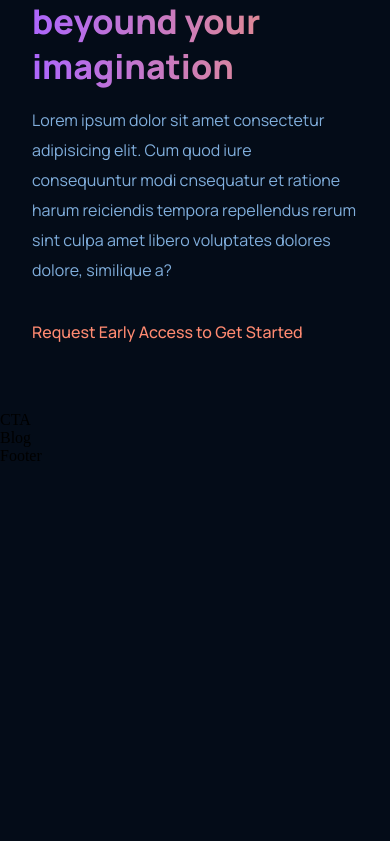
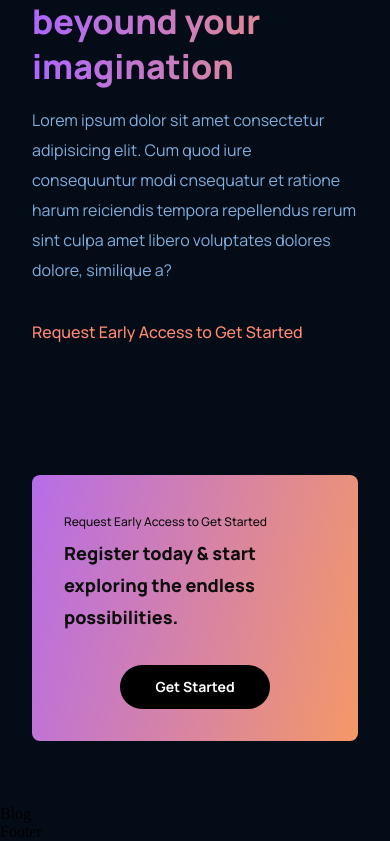
Before and after one commit to Geraldoeze/css-tutoria, a React (Create React App) app in the folder gt3-modernUI/: page / in a window 390 px wide. Shown: the part 4097-4938 px from the top of the page. Before the commit the page ends 4562 px from the top, so only its background shows below. Built offline with nearby package versions, Linux system fonts and the light colour scheme.

Commit message:
done with  cta section

```diff
--- a/gt3-modernUI/src/components/cta/CTA.jsx
+++ b/gt3-modernUI/src/components/cta/CTA.jsx
@@ -3,8 +3,14 @@
 
 const CTA = () => {
     return (
-        <div>
-            CTA
+        <div className='gpt3__cta'>
+            <div className='gpt3__cta-content'>
+                <p>Request Early Access to Get Started</p>
+                <h3>Register today & start exploring the endless possibilities.</h3>
+            </div>
+            <div className='gpt3__cta-btn'>
+                <button type='button'>Get Started</button>
+            </div>
         </div>
     );
 }
--- a/gt3-modernUI/src/components/cta/cta.css
+++ b/gt3-modernUI/src/components/cta/cta.css
@@ -0,0 +1,72 @@
+.gpt3__cta {
+    display: flex;
+    justify-content: space-between;
+    align-items: center;
+    flex-direction: row;
+    padding: 2rem;
+    margin: 4rem;
+    border-radius: 0.5rem;
+    background: var(--gradient-bar);
+}
+
+.gpt3__cta-content p {
+    font-family: var(--font-family);
+    font-weight: 500;
+    font-size: 12px;
+    line-height: 30px;
+    color: #0E0E0E;
+}
+
+.gpt3__cta-content h3 {
+    font-family: var(--font-family);
+    font-weight: 800;
+    font-size: 24px;
+    line-height: 45px;
+    color: #0E0E0E;
+}
+
+.gpt3__cta-btn {
+    display: flex;
+    justify-content: center;
+    align-items: center;
+    margin-left: 2rem;
+}
+
+.gpt3__cta-btn button {
+    background: #000000;
+    color: #fff;
+    border-radius: 40px;
+    font-family: var(--font-family);
+    font-weight: bold;
+    font-size: 18px;
+    line-height: 30px;
+    padding: 0.5rem 1rem;
+    border: none;
+    outline: none;
+    cursor: pointer;
+    min-width: 150px;
+}
+
+@media screen and (max-width: 650px) {
+    .gpt3__cta {
+        flex-direction: column;
+    }
+    .gpt3__cta-btn {
+        margin: 2rem 0 0;
+    }
+}
+
+@media screen and (max-width: 650px) {
+    .gpt3__cta {
+        margin: 4rem 2rem;
+    }
+    .gpt3__cta-content h3 {
+        font-size: 18px;
+        line-height: 32px;
+    }
+
+    .gpt3__cta-btn button {
+        font-size: 14px;
+        line-height: 28px;
+    }
+}
```
